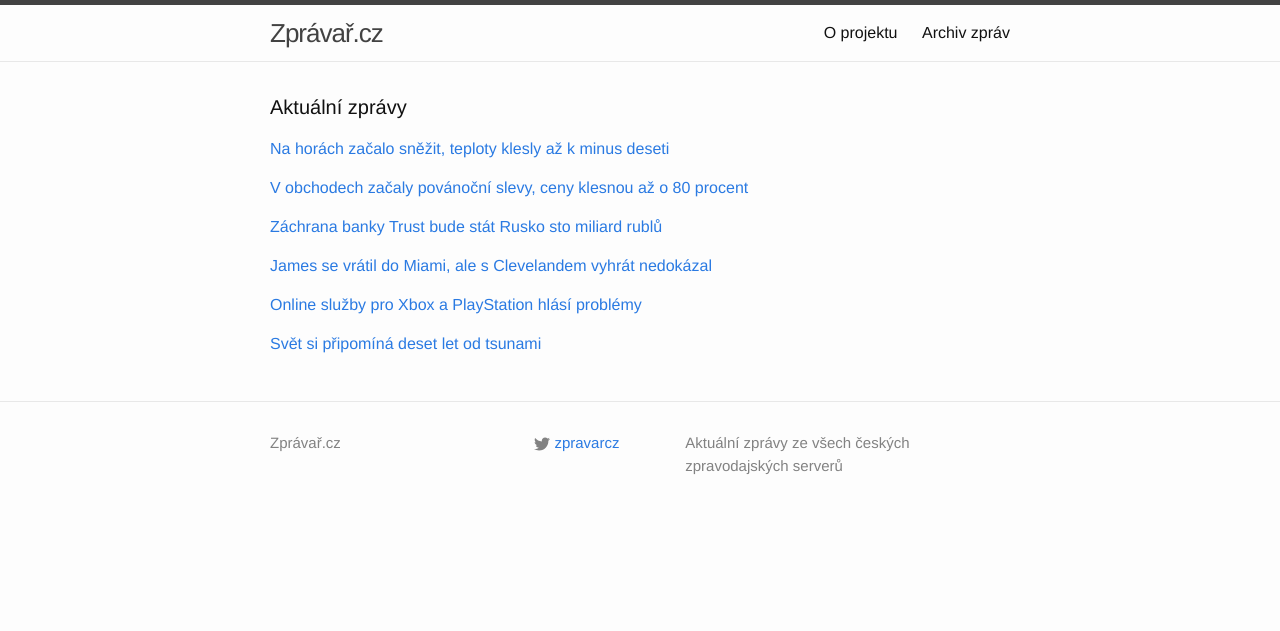
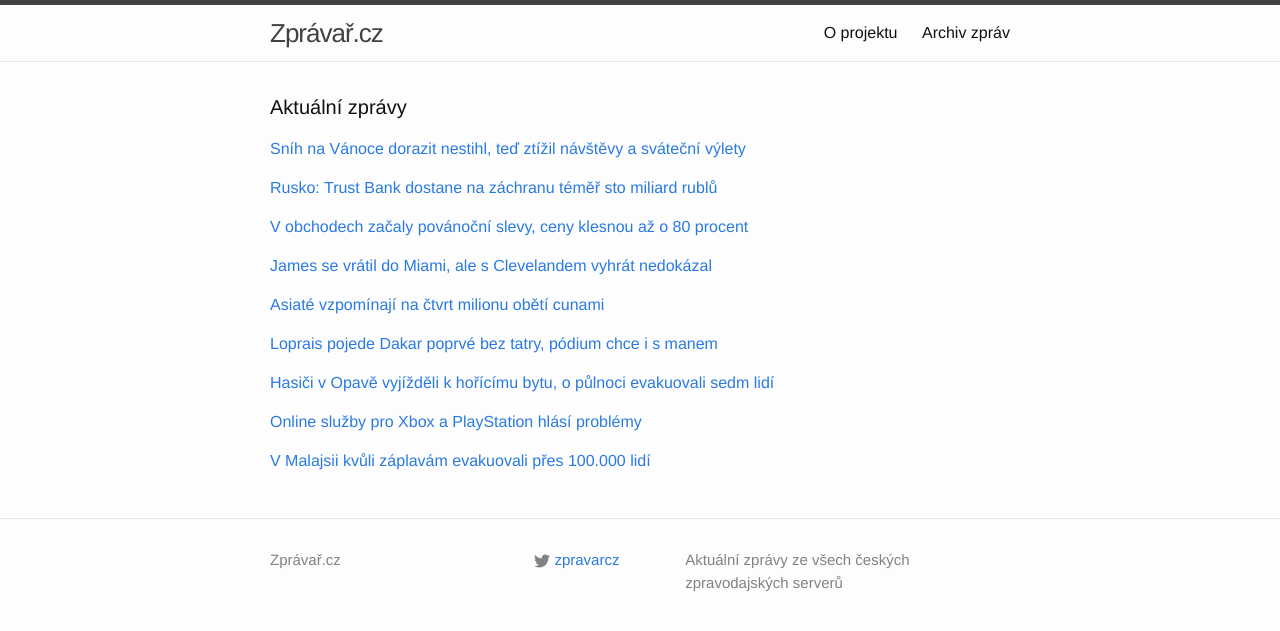
Before and after one commit to adliska/zpravar, a Jekyll site: the page built from index.html, in a window 1280 px wide. Shown: the top 631 px of the page. Built offline with Jekyll 4.4.1, drawn with Linux system fonts in a browser that asks for light colours.

Commit message:
zpravar news update

```diff
--- a/index.html
+++ b/index.html
@@ -5,9 +5,11 @@ layout: default
 <div class="home">
     <h1 class="page-heading">Aktuální zprávy</h1>
 
-<p><a href="javascript:;" onclick="toggle_visibility('zpravy0')">Na horách začalo sněžit, teploty klesly až k minus deseti</a></p>
+<p><a href="javascript:;" onclick="toggle_visibility('zpravy0')">Sníh na Vánoce dorazit nestihl, teď ztížil návštěvy a sváteční výlety</a></p>
 <div id="zpravy0" style="display:none">
 <ul>
+<li><a href=http://zpravy.idnes.cz/snih-a-ochlazeni-v-ceske-republice-pocasi-fpg-/domaci.aspx?c=A141226_113155_domaci_jw>Sníh na Vánoce dorazit nestihl, teď ztížil návštěvy a sváteční výlety - zpravy.idnes.cz</a></li>
+<li><a href=http://www.ceskatelevize.cz/ct24/domaci/296439-cesko-zasypal-snih-teploty-na-horach-klesly-az-k-minus-deseti/>Česko zasypal sníh, teploty na horách klesly až k minus deseti - www.ceskatelevize.cz</a></li>
 <li><a href=http://www.ceskatelevize.cz/ct24/domaci/296439-na-horach-zacalo-snezit-teploty-klesly-az-k-minus-deseti/>Na horách začalo sněžit, teploty klesly až k minus deseti - www.ceskatelevize.cz</a></li>
 <li><a href=http://www.rozhlas.cz/_zprava/novy-snih-komplikuje-dopravu-hlavne-na-horach-se-tvori-snehove-jazyky--1436742>Nový sníh komplikuje dopravu, hlavně na horách se tvoří sněhové jazyky - www.rozhlas.cz</a></li>
 <li><a href=http://www.rozhlas.cz/_zprava/na-horach-napadl-snih-silnicari-radi-zvysenou-opatrnost--1436742>Na horách napadl sníh, silničáři radí zvýšenou opatrnost - www.rozhlas.cz</a></li>
@@ -17,22 +19,24 @@ layout: default
 <li><a href=http://www.ceskenoviny.cz/zpravy/zpravy/na-vysocine-a-jihu-cech-jsou-rano-snehove-prehanky/1162441>Na Vysočině a jihu Čech jsou ráno sněhové přeháňky - www.ceskenoviny.cz</a></li>
 <li><a href=http://zpravy.aktualne.cz/regiony/na-silnicich-se-objevil-snih-ridici-by-meli-jet-opatrne/r~5382bde48cce11e4b6d20025900fea04/>Na silnicích se objevil sníh, řidiči by měli jet opatrně - zpravy.aktualne.cz</a></li>
 </ul>
-</div><p><a href="javascript:;" onclick="toggle_visibility('zpravy1')">V obchodech začaly povánoční slevy, ceny klesnou až o 80 procent</a></p>
+</div><p><a href="javascript:;" onclick="toggle_visibility('zpravy1')">Rusko: Trust Bank dostane na záchranu téměř sto miliard rublů</a></p>
 <div id="zpravy1" style="display:none">
+<ul>
+<li><a href=http://www.tyden.cz/rubriky/byznys/svet/rusko-trust-bank-dostane-na-zachranu-temer-sto-miliard-rublu_328351.html>Rusko: Trust Bank dostane na záchranu téměř sto miliard rublů - www.tyden.cz</a></li>
+<li><a href=http://www.ceskatelevize.cz/ct24/ekonomika/296441-99-miliard-rublu-jako-zachrana-rusko-chrani-trust-bank-pred-krachem/>99 miliard rublů jako záchrana. Rusko chrání Trust Bank před krachem - www.ceskatelevize.cz</a></li>
+<li><a href=http://zpravy.e15.cz/byznys/finance-a-bankovnictvi/zachrana-banky-trust-bude-stat-rusko-sto-miliard-rublu-1148706>Záchrana banky Trust bude stát Rusko sto miliard rublů - zpravy.e15.cz</a></li>
+<li><a href=http://www.financninoviny.cz/zpravodajstvi/zpravy/ruska-centralni-banka-pujci-miliardy-rublu-na-zachranu-trust-bank/1162470>Ruská centrální banka půjčí miliardy rublů na záchranu Trust Bank - www.financninoviny.cz</a></li>
+<li><a href=http://byznys.ihned.cz/c1-63301180-rusko-trust-bank-rubl-pad>Trust Bank dostane na záchranu víc, celkem skoro sto miliard rublů - byznys.ihned.cz</a></li>
+<li><a href=http://zpravy.aktualne.cz/ekonomika/problemovou-banku-zachrani-pred-krachem-miliardy-rublu/r~dcf9267c8ce111e4833a0025900fea04/>Problémovou banku zachrání před krachem miliardy rublů - zpravy.aktualne.cz</a></li>
+</ul>
+</div><p><a href="javascript:;" onclick="toggle_visibility('zpravy2')">V obchodech začaly povánoční slevy, ceny klesnou až o 80 procent</a></p>
+<div id="zpravy2" style="display:none">
 <ul>
 <li><a href=http://www.ceskatelevize.cz/ct24/ekonomika/296434-v-obchodech-zacaly-povanocni-slevy-ceny-klesnou-az-o-80-procent/>V obchodech začaly povánoční slevy, ceny klesnou až o 80 procent - www.ceskatelevize.cz</a></li>
 <li><a href=http://www.novinky.cz/ekonomika/357242-obchody-se-otviraji-zacina-hlavni-vlna-vyprodeju.html>Obchody se otvírají, začíná hlavní vlna výprodejů - www.novinky.cz</a></li>
 <li><a href=http://www.tyden.cz/rubriky/byznys/cesko/obchody-se-oteviraji-zacinaji-povanocni-vyprodeje_328340.html>Obchody se otevírají. Začínají povánoční výprodeje - www.tyden.cz</a></li>
 <li><a href=http://zpravy.e15.cz/byznys/obchod-a-sluzby/obchody-po-vanocich-otviraji-na-zakazniky-cekaji-vyrazne-slevy-1148694>Obchody po Vánocích otvírají, na zákazníky čekají výrazné slevy - zpravy.e15.cz</a></li>
 <li><a href=http://www.denik.cz/ekonomika/obchody-se-po-vanocich-otviraji-zacina-hlavni-vlna-vyprodeju-20141226.html>Obchody se po Vánocích otvírají, začíná hlavní vlna výprodejů - www.denik.cz</a></li>
-</ul>
-</div><p><a href="javascript:;" onclick="toggle_visibility('zpravy2')">Záchrana banky Trust bude stát Rusko sto miliard rublů</a></p>
-<div id="zpravy2" style="display:none">
-<ul>
-<li><a href=http://zpravy.e15.cz/byznys/finance-a-bankovnictvi/zachrana-banky-trust-bude-stat-rusko-sto-miliard-rublu-1148706>Záchrana banky Trust bude stát Rusko sto miliard rublů - zpravy.e15.cz</a></li>
-<li><a href=http://www.financninoviny.cz/zpravodajstvi/zpravy/ruska-centralni-banka-pujci-miliardy-rublu-na-zachranu-trust-bank/1162470>Ruská centrální banka půjčí miliardy rublů na záchranu Trust Bank - www.financninoviny.cz</a></li>
-<li><a href=http://byznys.ihned.cz/c1-63301180-rusko-trust-bank-rubl-pad>Trust Bank dostane na záchranu víc, celkem skoro sto miliard rublů - byznys.ihned.cz</a></li>
-<li><a href=http://zpravy.aktualne.cz/ekonomika/problemovou-banku-zachrani-pred-krachem-miliardy-rublu/r~dcf9267c8ce111e4833a0025900fea04/>Problémovou banku zachrání před krachem miliardy rublů - zpravy.aktualne.cz</a></li>
 </ul>
 </div><p><a href="javascript:;" onclick="toggle_visibility('zpravy3')">James se vrátil do Miami, ale s Clevelandem vyhrát nedokázal</a></p>
 <div id="zpravy3" style="display:none">
@@ -42,18 +46,40 @@ layout: default
 <li><a href=http://www.sportovninoviny.cz/zpravy/james-se-vratil-do-miami-ale-s-clevelandem-vyhrat-nedokazal/1162461>James se vrátil do Miami, ale s Clevelandem vyhrát nedokázal - www.sportovninoviny.cz</a></li>
 <li><a href=http://www.denik.cz/ostatni_sport/pikantni-bitva-james-se-vratil-do-miami-cleveland-ale-k-vyhre-nedovedl-20141226.html>Pikantní bitva. James se vrátil do Miami, Cleveland k výhře nedovedl - www.denik.cz</a></li>
 </ul>
-</div><p><a href="javascript:;" onclick="toggle_visibility('zpravy4')">Online služby pro Xbox a PlayStation hlásí problémy</a></p>
+</div><p><a href="javascript:;" onclick="toggle_visibility('zpravy4')">Asiaté vzpomínají na čtvrt milionu obětí cunami</a></p>
 <div id="zpravy4" style="display:none">
+<ul>
+<li><a href=http://www.ceskenoviny.cz/zpravy/zpravy/asiate-vzpominaji-na-ctvrt-milionu-obeti-cunami/1162478>Asiaté vzpomínají na čtvrt milionu obětí cunami - www.ceskenoviny.cz</a></li>
+<li><a href=http://www.lidovky.cz/lide-v-asii-si-pripomina-deset-let-od-tsunami-f3c-/zpravy-svet.aspx?c=A141226_082127_ln_zahranici_Ele>Svět si připomíná deset let od tsunami  - www.lidovky.cz</a></li>
+<li><a href=http://www.lidovky.cz/lide-v-asii-si-pripominaji-deset-let-od-tsunami-fq8-/zpravy-svet.aspx?c=A141226_082127_ln_zahranici_Ele>Lidé v Asii si připomínají deset let od tsunami  - www.lidovky.cz</a></li>
+<li><a href=http://www.novinky.cz/zahranicni/svet/357241-pred-deseti-lety-uderila-niciva-vlna-tsunami-zabila-ctvrt-milionu-lidi.html>Před deseti lety udeřila ničivá vlna tsunami, zabila čtvrt miliónu lidí - www.novinky.cz</a></li>
+</ul>
+</div><p><a href="javascript:;" onclick="toggle_visibility('zpravy5')">Loprais pojede Dakar poprvé bez tatry, pódium chce i s manem</a></p>
+<div id="zpravy5" style="display:none">
+<ul>
+<li><a href=http://sport.aktualne.cz/loprais-pojede-dakar-poprve-bez-tatry-podium-chce-i-s-manem/r~2b8a65b88ceb11e49f60002590604f2e/>Loprais pojede Dakar poprvé bez tatry, pódium chce i s manem - sport.aktualne.cz</a></li>
+<li><a href=http://sport.idnes.cz/ales-loprais-rallye-dakar-0yi-/motorsport.aspx?c=A141226_114130_motorsport_ald>Loprais pojede Dakar poprvé bez tatry, vysoké ambice ale nemění - sport.idnes.cz</a></li>
+<li><a href=http://www.denik.cz/motorismus/loprais-miri-na-dakar-poprve-bez-tatry-vysoke-ambice-se-nemeni-20141226.html>Loprais míří na Dakar bez tatry. Vysoké ambice zůstávají: Pole mi nesmí ujet - www.denik.cz</a></li>
+</ul>
+</div><p><a href="javascript:;" onclick="toggle_visibility('zpravy6')">Hasiči v Opavě vyjížděli k hořícímu bytu, o půlnoci evakuovali sedm lidí</a></p>
+<div id="zpravy6" style="display:none">
+<ul>
+<li><a href=http://ostrava.idnes.cz/pozar-obyvaciho-pokoje-v-opave-dzb-/ostrava-zpravy.aspx?c=A141226_114221_ostrava-zpravy_kol>Hasiči v Opavě vyjížděli k hořícímu bytu, o půlnoci evakuovali sedm lidí - ostrava.idnes.cz</a></li>
+<li><a href=http://zpravy.aktualne.cz/regiony/pri-pozaru-v-opave-se-zranili-ctyri-lide-nadychali-se-koure/r~9bea7f128ce311e4b98c002590604f2e/>Při požáru v Opavě se zranili čtyři lidé, nadýchali se kouře - zpravy.aktualne.cz</a></li>
+<li><a href=http://www.novinky.cz/krimi/357247-pri-pozaru-v-opavskem-byte-se-zranili-ctyri-lide.html>Při požáru v opavském bytě se zranili čtyři lidé - www.novinky.cz</a></li>
+</ul>
+</div><p><a href="javascript:;" onclick="toggle_visibility('zpravy7')">Online služby pro Xbox a PlayStation hlásí problémy</a></p>
+<div id="zpravy7" style="display:none">
 <ul>
 <li><a href=http://zpravy.aktualne.cz/ekonomika/online-sluzby-pro-xbox-a-playstation-hlasi-problemy/r~419fdb648cdf11e490f70025900fea04/>Online služby pro Xbox a PlayStation hlásí problémy - zpravy.aktualne.cz</a></li>
 <li><a href=http://e-svet.e15.cz/internet/online-sluzby-konzoli-playstation-a-xbox-hlasi-potize-pry-kvuli-hackerum-1148702>Online služby konzolí PlayStation a Xbox hlásí potíže, prý kvůli hackerům - e-svet.e15.cz</a></li>
 <li><a href=http://www.novinky.cz/internet-a-pc/357244-sluzby-pro-xbox-a-playstation-mely-problemy-asi-kvuli-hackerum.html>Služby pro Xbox a PlayStation měly problémy, asi kvůli hackerům - www.novinky.cz</a></li>
 </ul>
-</div><p><a href="javascript:;" onclick="toggle_visibility('zpravy5')">Svět si připomíná deset let od tsunami </a></p>
-<div id="zpravy5" style="display:none">
+</div><p><a href="javascript:;" onclick="toggle_visibility('zpravy8')">V Malajsii kvůli záplavám evakuovali přes 100.000 lidí</a></p>
+<div id="zpravy8" style="display:none">
 <ul>
-<li><a href=http://www.lidovky.cz/lide-v-asii-si-pripomina-deset-let-od-tsunami-f3c-/zpravy-svet.aspx?c=A141226_082127_ln_zahranici_Ele>Svět si připomíná deset let od tsunami  - www.lidovky.cz</a></li>
-<li><a href=http://www.lidovky.cz/lide-v-asii-si-pripominaji-deset-let-od-tsunami-fq8-/zpravy-svet.aspx?c=A141226_082127_ln_zahranici_Ele>Lidé v Asii si připomínají deset let od tsunami  - www.lidovky.cz</a></li>
-<li><a href=http://www.novinky.cz/zahranicni/svet/357241-pred-deseti-lety-uderila-niciva-vlna-tsunami-zabila-ctvrt-milionu-lidi.html>Před deseti lety udeřila ničivá vlna tsunami, zabila čtvrt miliónu lidí - www.novinky.cz</a></li>
+<li><a href=http://www.ceskenoviny.cz/zpravy/zpravy/v-malajsii-kvuli-zaplavam-evakuovali-pres-100-000-lidi/1162479>V Malajsii kvůli záplavám evakuovali přes 100.000 lidí - www.ceskenoviny.cz</a></li>
+<li><a href=http://www.ceskatelevize.cz/ct24/svet/296440-povodne-v-malajsii-vyhnaly-z-domovu-pres-100-tisic-lidi/>Povodně v Malajsii vyhnaly z domovů přes 100 tisíc lidí - www.ceskatelevize.cz</a></li>
+<li><a href=http://zpravy.aktualne.cz/zahranici/v-malajsii-kvuli-zaplavam-evakuovali-pres-sti-tisic-lidi/r~a9c7eef88cc511e498be002590604f2e/>V Malajsii kvůli záplavám evakuovali přes sto tisíc lidí - zpravy.aktualne.cz</a></li>
 </ul>
 </div></div>
```
